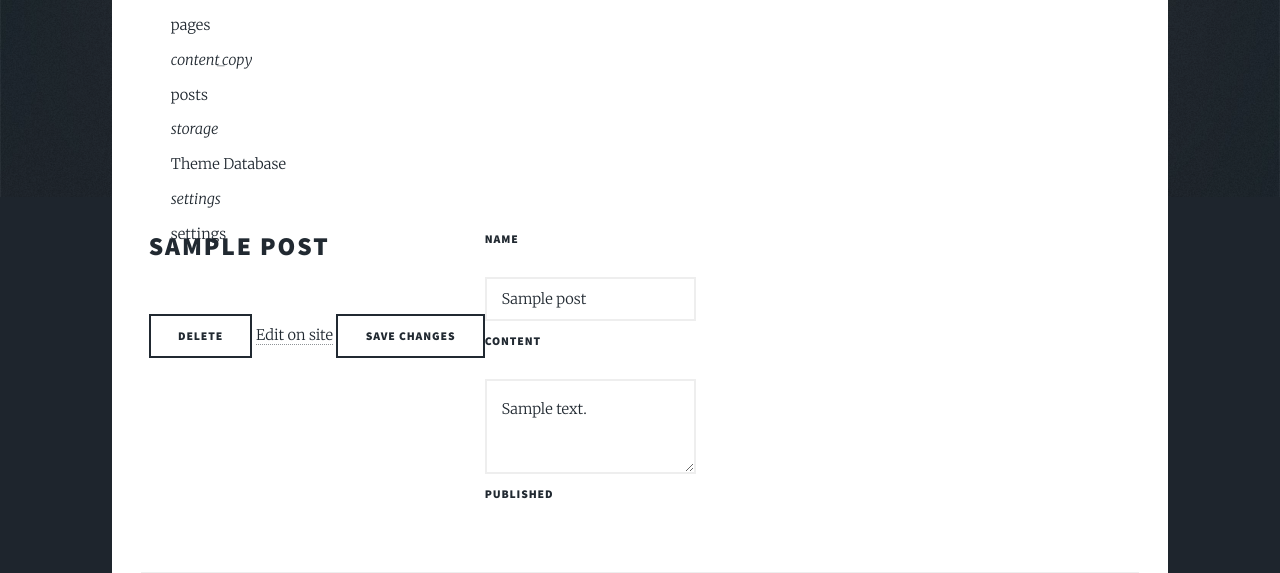
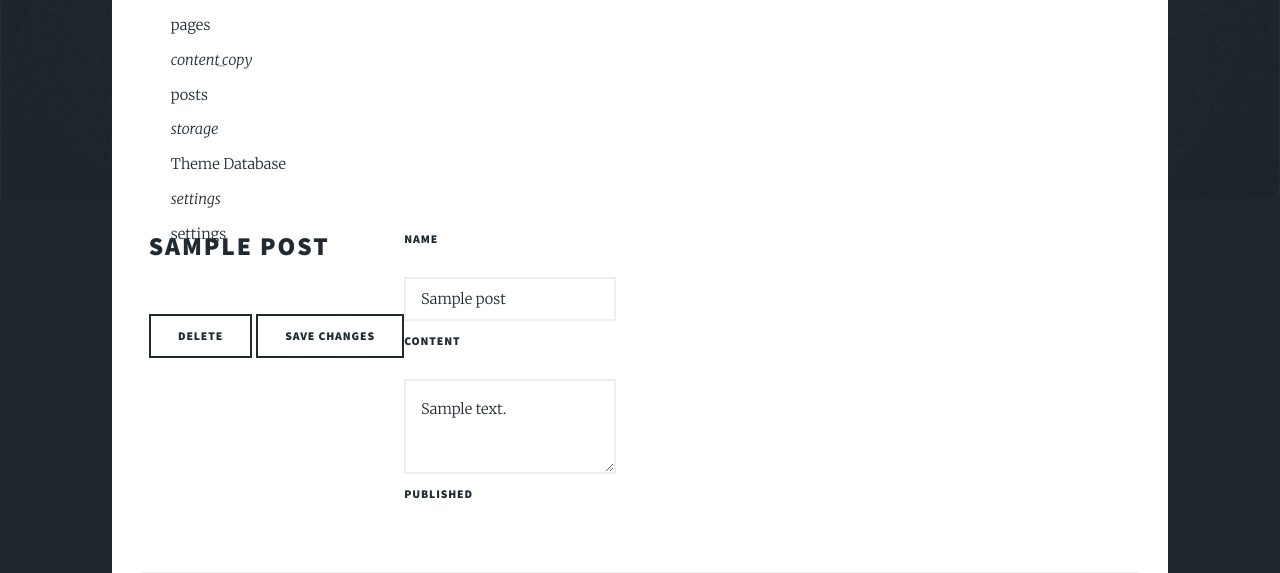
Before and after one commit to sebbekarlsson/nilms, a Python web app: template nilms/templates/admin/post.html in a window 1280 px wide. Shown: the part 603-1176 px from the top of the page. Run offline with Jinja, Linux system fonts and the light colour scheme; the template is opened without the code that fills it: most values are stand-ins (such as "Sample title", 1, 10 or a date in 2020).

Commit message:
remove edit on site button at post.html

```diff
--- a/nilms/templates/admin/post.html
+++ b/nilms/templates/admin/post.html
@@ -8,7 +8,6 @@
             <section class='from-right'>
                 {% if post %}
                     <input type='submit' name='delete' class='btn' value='Delete'/>
-                    <a href='/{{ post.name }}' class='btn btn-primary'>Edit on site</a>
                 {% endif %}
                 <input type='submit' name='submit' class='btn btn-ok' value='Save Changes'/>
             </section>
```
